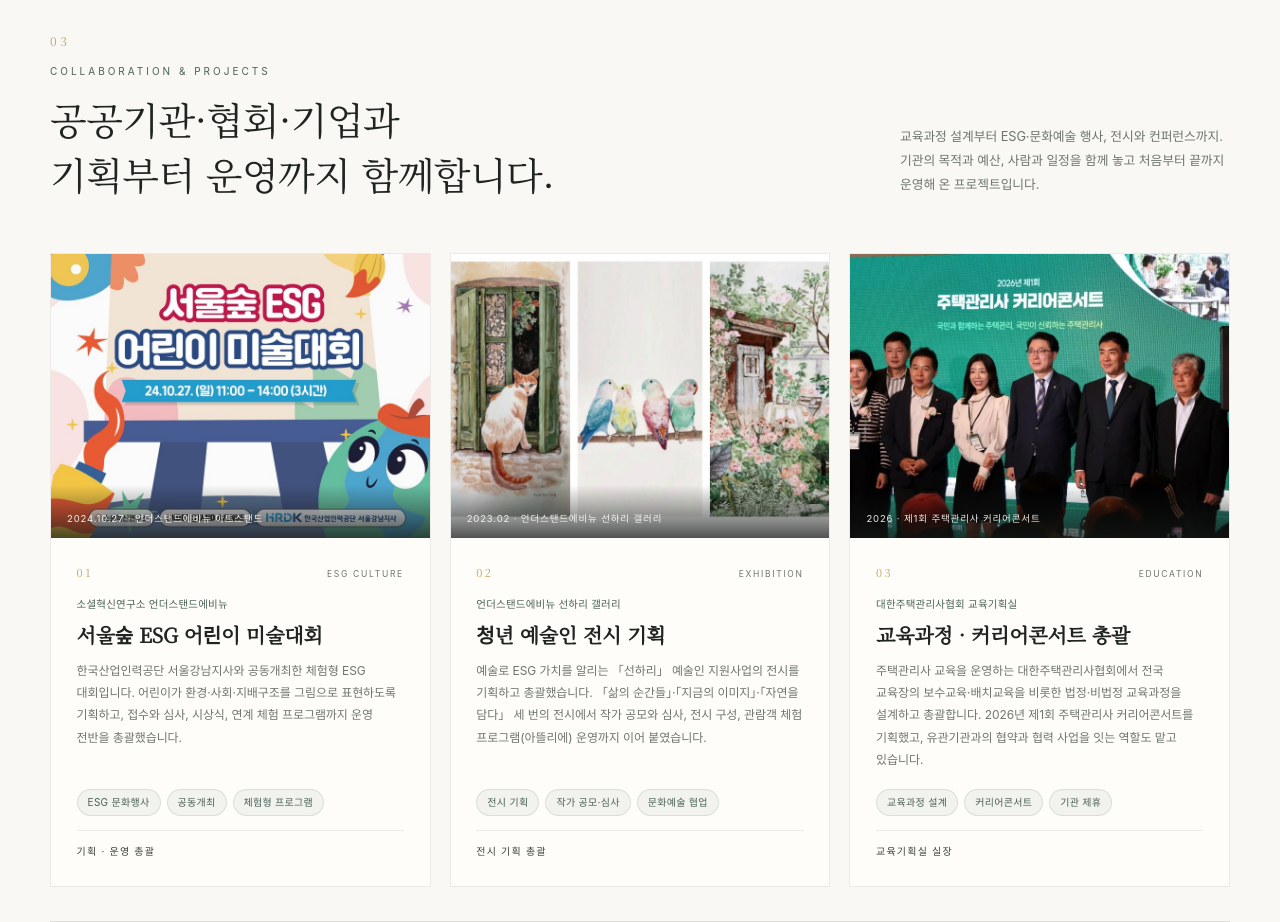
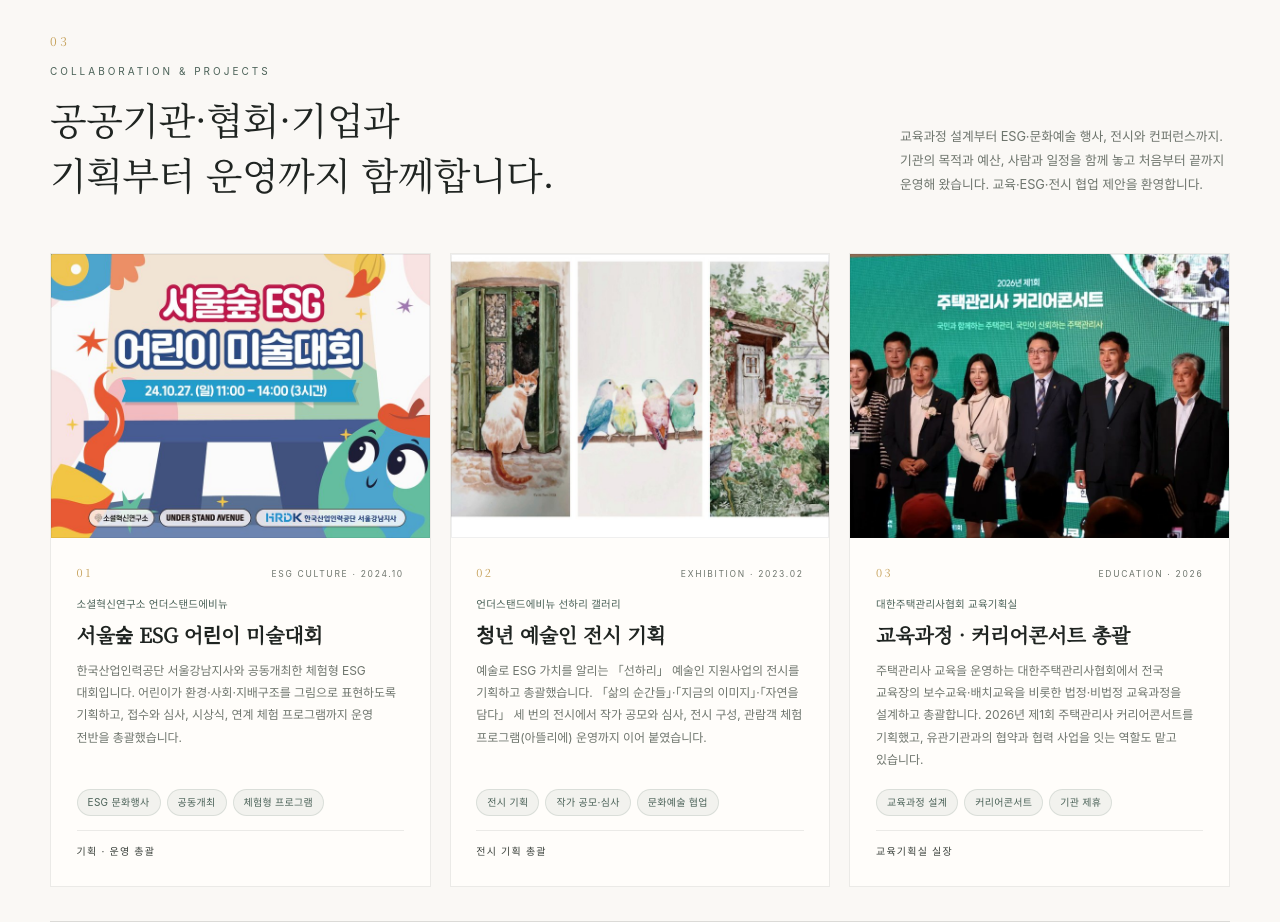
Before and after one commit to mjpark3901-sketch/mjpark3901-sketch.github.io, a plain HTML site: page index.html in a window 1280 px wide. Shown: the part 2740-3662 px from the top of the page. Drawn offline with Linux system fonts and the light colour scheme; a web font is replaced by a local one.

Commit message:
프로젝트 카드 이미지 위 캐ption 겹침 제거, 날짜 표기 정리

```diff
--- a/index.html
+++ b/index.html
@@ -188,7 +188,7 @@
   .proj-fig{position:relative;margin:0;aspect-ratio:4/3;overflow:hidden;background:#EFE9DE}
   .proj-fig img{width:100%;height:100%;object-fit:cover;object-position:center;display:block;transition:transform 1.1s var(--ease)}
   .proj:hover .proj-fig img{transform:scale(1.035)}
-  .proj-fig figcaption{position:absolute;left:0;right:0;bottom:0;padding:26px 16px 11px;font-size:9.5px;letter-spacing:.09em;color:rgba(250,248,245,.94);background:linear-gradient(to top,rgba(20,24,21,.74),rgba(20,24,21,0))}
+  .proj-fig::after{content:"";position:absolute;inset:0;box-shadow:inset 0 0 0 1px rgba(31,36,33,.07);pointer-events:none}
   .proj-body{display:flex;flex-direction:column;flex:1;padding:clamp(20px,2vw,26px)}
   .proj-top{display:flex;align-items:baseline;justify-content:space-between;gap:10px}
   .proj-no{font-family:var(--serif);font-size:11px;letter-spacing:.22em;color:var(--gold)}
@@ -548,17 +548,16 @@
           <p class="sec-kicker">Collaboration &amp; Projects</p>
           <h2 class="sec-title">공공기관·협회·기업과<br>기획부터 운영까지 함께합니다.</h2>
         </div>
-        <p class="sec-lead" data-rv style="--d:.1s">교육과정 설계부터 ESG·문화예술 행사, 전시와 컨퍼런스까지. 기관의 목적과 예산, 사람과 일정을 함께 놓고 처음부터 끝까지 운영해 온 프로젝트입니다.</p>
+        <p class="sec-lead" data-rv style="--d:.1s">교육과정 설계부터 ESG·문화예술 행사, 전시와 컨퍼런스까지. 기관의 목적과 예산, 사람과 일정을 함께 놓고 처음부터 끝까지 운영해 왔습니다. 교육·ESG·전시 협업 제안을 환영합니다.</p>
       </div>
 
       <div class="proj-grid">
         <article class="proj" data-rv>
           <figure class="proj-fig">
             <img src="assets/project-esg-art.jpg" srcset="assets/project-esg-art-800.jpg 800w, assets/project-esg-art.jpg 1200w" sizes="(max-width:760px) 100vw, (max-width:1024px) 50vw, 33vw" width="1200" height="900" loading="lazy" decoding="async" alt="서울숲 ESG 어린이 미술대회 포스터 — 2024년 10월 27일 언더스탠드에비뉴 아트스탠드">
-            <figcaption>2024.10.27 · 언더스탠드에비뉴 아트스탠드</figcaption>
           </figure>
           <div class="proj-body">
-            <div class="proj-top"><p class="proj-no">01</p><p class="proj-kind">ESG Culture</p></div>
+            <div class="proj-top"><p class="proj-no">01</p><p class="proj-kind">ESG Culture · 2024.10</p></div>
             <p class="proj-org">소셜혁신연구소 언더스탠드에비뉴</p>
             <h3 class="proj-title">서울숲 ESG 어린이 미술대회</h3>
             <p class="proj-desc">한국산업인력공단 서울강남지사와 공동개최한 체험형 ESG 대회입니다. 어린이가 환경·사회·지배구조를 그림으로 표현하도록 기획하고, 접수와 심사, 시상식, 연계 체험 프로그램까지 운영 전반을 총괄했습니다.</p>
@@ -570,10 +569,9 @@
         <article class="proj" data-rv style="--d:.06s">
           <figure class="proj-fig">
             <img src="assets/project-seonhari.jpg" srcset="assets/project-seonhari-800.jpg 800w, assets/project-seonhari.jpg 1200w" sizes="(max-width:760px) 100vw, (max-width:1024px) 50vw, 33vw" width="1200" height="900" loading="lazy" decoding="async" alt="선하리 아뜰리에 전시 「자연을 담다」 참여 작품 — 고양이, 앵무새, 정원을 그린 세 점의 그림">
-            <figcaption>2023.02 · 언더스탠드에비뉴 선하리 갤러리</figcaption>
           </figure>
           <div class="proj-body">
-            <div class="proj-top"><p class="proj-no">02</p><p class="proj-kind">Exhibition</p></div>
+            <div class="proj-top"><p class="proj-no">02</p><p class="proj-kind">Exhibition · 2023.02</p></div>
             <p class="proj-org">언더스탠드에비뉴 선하리 갤러리</p>
             <h3 class="proj-title">청년 예술인 전시 기획</h3>
             <p class="proj-desc">예술로 ESG 가치를 알리는 「선하리」 예술인 지원사업의 전시를 기획하고 총괄했습니다. 「삶의 순간들」·「지금의 이미지」·「자연을 담다」 세 번의 전시에서 작가 공모와 심사, 전시 구성, 관람객 체험 프로그램(아뜰리에) 운영까지 이어 붙였습니다.</p>
@@ -585,10 +583,9 @@
         <article class="proj" data-rv style="--d:.12s">
           <figure class="proj-fig">
             <img src="assets/project-khma.jpg" srcset="assets/project-khma-800.jpg 800w, assets/project-khma.jpg 1200w" sizes="(max-width:760px) 100vw, (max-width:1024px) 50vw, 33vw" width="1200" height="900" loading="lazy" decoding="async" alt="2026년 제1회 주택관리사 커리어콘서트 무대">
-            <figcaption>2026 · 제1회 주택관리사 커리어콘서트</figcaption>
           </figure>
           <div class="proj-body">
-            <div class="proj-top"><p class="proj-no">03</p><p class="proj-kind">Education</p></div>
+            <div class="proj-top"><p class="proj-no">03</p><p class="proj-kind">Education · 2026</p></div>
             <p class="proj-org">대한주택관리사협회 교육기획실</p>
             <h3 class="proj-title">교육과정 · 커리어콘서트 총괄</h3>
             <p class="proj-desc">주택관리사 교육을 운영하는 대한주택관리사협회에서 전국 교육장의 보수교육·배치교육을 비롯한 법정·비법정 교육과정을 설계하고 총괄합니다. 2026년 제1회 주택관리사 커리어콘서트를 기획했고, 유관기관과의 협약과 협력 사업을 잇는 역할도 맡고 있습니다.</p>
```
